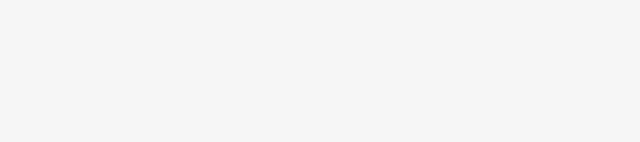
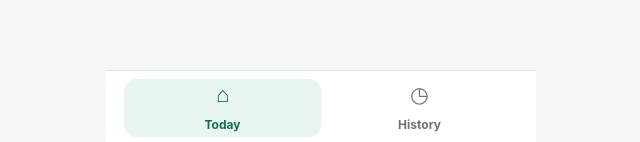
Before and after one commit to Scheronimus/WorkdayTracker, a React (Vite) app: page / in a window 1280 px wide. Shown: the part 655-797 px from the top of the page, without its empty margins (319-959 px from the left). Built offline with nearby package versions, Linux system fonts and the light colour scheme.

Commit message:
Add bottom navigation and focused views

```diff
--- a/src/App.css
+++ b/src/App.css
@@ -2,8 +2,9 @@
   width: min(100%, 430px);
   min-height: 100svh;
   margin: 0 auto;
-  padding: 28px 18px 48px;
+  padding: 28px 18px 118px;
 }
+.view { animation: view-in 180ms ease-out; }
 
 .app-header { margin-bottom: 28px; }
 .eyebrow { color: #147d64; font-size: 0.78rem; font-weight: 750; letter-spacing: 0.09em; text-transform: uppercase; }
@@ -39,7 +40,7 @@
 .visit-card > .kilometres-field { margin-top: 16px; }
 .home-actions { display: grid; gap: 12px; padding-top: 4px; }
 
-.history { margin-top: 42px; padding-top: 28px; border-top: 1px solid #d8e1de; }
+.history { min-height: 70svh; }
 .section-heading { margin-bottom: 16px; }
 .section-heading .eyebrow { margin: 0 0 4px; }
 .section-heading h2 { font-size: 1.5rem; }
@@ -65,6 +66,41 @@
 .history-visit .history-times { padding-top: 0; }
 .delete-day-button { color: #8a3030; border: 1px solid #e3c5c5; background: transparent; }
 .app-version { margin-top: 32px; color: #89918e; font-size: 0.72rem; text-align: center; }
+.bottom-nav {
+  position: fixed;
+  z-index: 20;
+  right: 0;
+  bottom: 0;
+  left: 0;
+  display: grid;
+  grid-template-columns: repeat(2, 1fr);
+  width: min(100%, 430px);
+  margin: 0 auto;
+  padding: 8px 18px max(8px, env(safe-area-inset-bottom));
+  border-top: 1px solid #dce5e2;
+  background: rgba(255, 255, 255, 0.94);
+  backdrop-filter: blur(16px);
+}
+.bottom-nav button {
+  display: grid;
+  min-height: 58px;
+  place-items: center;
+  gap: 2px;
+  border-radius: 12px;
+  color: #6a7470;
+  background: transparent;
+  font-size: 0.75rem;
+}
+.bottom-nav button span { font-size: 1.35rem; line-height: 1; }
+.bottom-nav button.active { color: #176b58; background: #e8f5f1; }
+
+@keyframes view-in {
+  from { opacity: 0; transform: translateY(4px); }
+}
+
+@media (prefers-reduced-motion: reduce) {
+  .view { animation: none; }
+}
 
 @media (min-width: 600px) {
   .app-shell { padding-top: 50px; }
--- a/src/App.jsx
+++ b/src/App.jsx
@@ -82,6 +82,7 @@
 }
 
 function App() {
+  const [activeView, setActiveView] = useState('today')
   const [workday, setWorkday] = useState(() => readStorage(STORAGE_KEY, null))
   const [history, setHistory] = useState(() => {
     const savedHistory = readStorage(HISTORY_KEY, [])
@@ -266,6 +267,8 @@
 
   return (
     <main className="app-shell">
+      {activeView === 'today' && (
+        <div className="view">
           <header className="app-header">
             <p className="eyebrow">Today on the road</p>
             <h1>Workday tracker</h1>
@@ -384,14 +387,23 @@
           {workday?.arrivedHomeAt && (
             <button className="primary" onClick={startNewDay}>Start new day</button>
           )}
+        </div>
+      )}
 
-      {history.length > 0 && (
-        <section className="history" aria-labelledby="history-title">
+      {activeView === 'history' && (
+        <section className="history view" aria-labelledby="history-title">
           <div className="section-heading">
             <p className="eyebrow">Completed days</p>
             <h2 id="history-title">History</h2>
+            <p className="status">
+              {history.length
+                ? `${history.length} saved workday${history.length === 1 ? '' : 's'}`
+                : 'Your completed workdays will appear here.'}
+            </p>
           </div>
 
+          {history.length > 0 && (
+            <>
               <button className="secondary export-button" type="button" onClick={exportCsv}>Export CSV</button>
 
               <div className="history-list">
@@ -463,8 +475,31 @@
               )
             })}
               </div>
+            </>
+          )}
         </section>
       )}
+
+      <nav className="bottom-nav" aria-label="Primary navigation">
+        <button
+          className={activeView === 'today' ? 'active' : ''}
+          type="button"
+          onClick={() => setActiveView('today')}
+          aria-current={activeView === 'today' ? 'page' : undefined}
+        >
+          <span aria-hidden="true">⌂</span>
+          Today
+        </button>
+        <button
+          className={activeView === 'history' ? 'active' : ''}
+          type="button"
+          onClick={() => setActiveView('history')}
+          aria-current={activeView === 'history' ? 'page' : undefined}
+        >
+          <span aria-hidden="true">◷</span>
+          History
+        </button>
+      </nav>
 
       <footer className="app-version">v{packageJson.version}</footer>
     </main>
```
Lines whose indentation alone changed are shown as unchanged.
